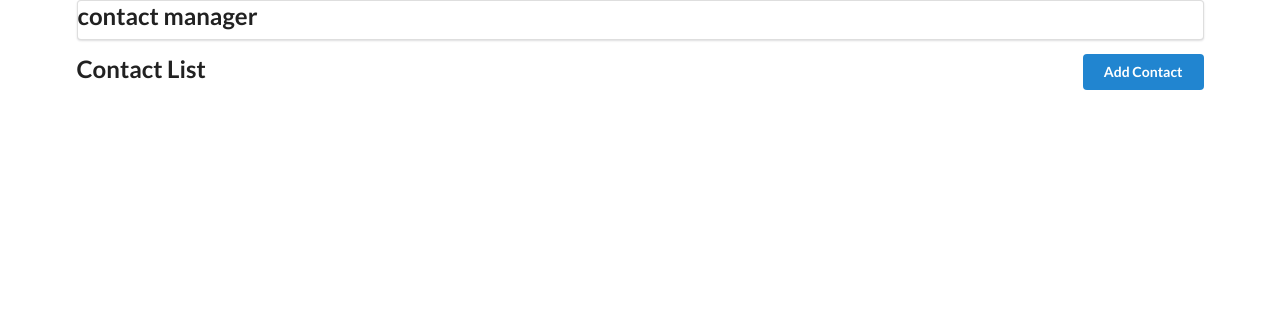
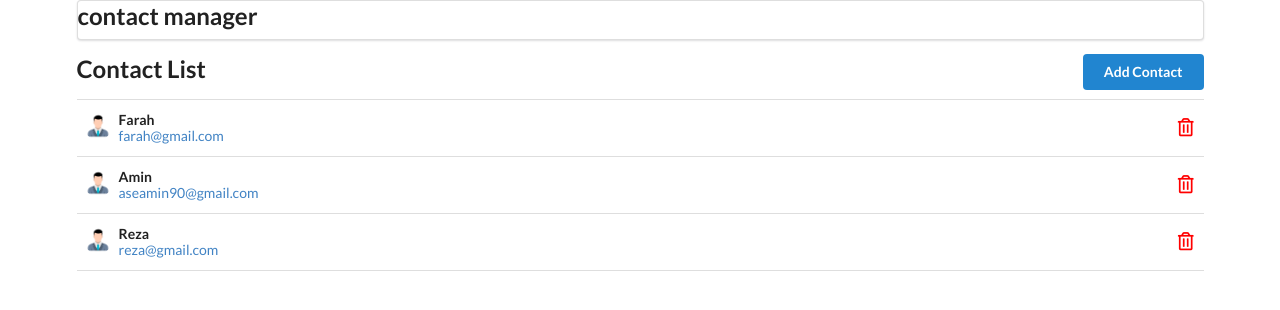
Before and after one commit to mhrz-asemani/contact-app, a React (Create React App) app: page / in a window 1280 px wide. Shown: the top 310 px of the page. Built offline with nearby package versions, Linux system fonts and the light colour scheme; data requests are answered from the project's data file.

Commit message:
home note

```diff
--- /dev/null
+++ b/server-api/db.json
@@ -0,0 +1,19 @@
+{
+  "contacts": [
+    {
+      "id": "811bec3b-9ef9-4350-a4d5-7a84c3118c63",
+      "name": "Farah",
+      "email": "farah@gmail.com"
+    },
+    {
+      "id": "d6ac04f8-5aa5-4970-8cbc-c0007977550a",
+      "name": "Amin",
+      "email": "aseamin90@gmail.com"
+    },
+    {
+      "id": "cb55602b-6e00-4ab1-a184-c37edbbd4f85",
+      "name": "Reza",
+      "email": "reza@gmail.com"
+    }
+  ]
+}
--- a/src/components/AddContact.js
+++ b/src/components/AddContact.js
@@ -12,7 +12,7 @@ class AddContact extends Component {
             alert("All the fields are mandatory!");
             return;
         }
-        this.props.addContactHandler(this.state);
+        this.props.addContact(this.state);
         this.setState({name: "", email: ""});
     };
 
--- a/src/components/App.css
+++ b/src/components/App.css
@@ -27,12 +27,3 @@
 .App-link {
   color: #61dafb;
 }
-
-@keyframes App-logo-spin {
-  from {
-    transform: rotate(0deg);
-  }
-  to {
-    transform: rotate(360deg);
-  }
-}
--- a/src/components/App.js
+++ b/src/components/App.js
@@ -1,44 +1,59 @@
 import './App.css';
-import {v4 as uuidv4} from 'uuid';
-import { BrowserRouter as Router, Routes, Route } from "react-router-dom";
+import {v4 as uuid} from 'uuid';
+import {BrowserRouter as Router, Routes, Route} from "react-router-dom";
 import {useEffect, useState} from 'react'
 import Header from './Header'
 import AddContact from './AddContact'
 import ContactList from './ContactList'
 import ContactDetails from "./ContactDetails";
+import api from '../api/contacts';
 
 function App() {
   const LOCAL_STORAGE_KEY = "contacts",
     [contacts, setContacts] = useState([]);
 
-    const addContactHandler = contact => {
-        setContacts([...contacts, { id: uuidv4(), ...contact }]);
+  const addContact = async contact => {
+    const request = {
+      id: uuid(),
+      ...contact
     };
-    const removeContact = id => {
+    const response = await api.post('/contacts', request);
+    setContacts([...contacts, response.data]);
+  };
+  const removeContact = async id => {
+    await api.delete(`/contacts/${id}`);
     setContacts(contacts.filter(contact => contact.id !== id));
   };
+  const retrieveContacts = () =>
+    api.get('/contacts');     // GET method
 
   useEffect(() => {
-        const retrievedContacts = JSON.parse(localStorage.getItem(LOCAL_STORAGE_KEY));
-        if (retrievedContacts !== null && retrievedContacts.length) setContacts(retrievedContacts);
+    // use .then or async await to do sync statements
+    (async () => {
+      const allContacts = await retrieveContacts();
+      allContacts.data.length && setContacts(allContacts.data);
+    })();
+
+    // const retrievedContacts = JSON.parse(localStorage.getItem(LOCAL_STORAGE_KEY));
+    // if (retrievedContacts !== null && retrievedContacts.length) setContacts(retrievedContacts);
   }, []);
 
-    useEffect(() => {
-        localStorage.setItem(LOCAL_STORAGE_KEY, JSON.stringify(contacts));
-    }, [contacts]);
+  // useEffect(() => {
+  //   localStorage.setItem(LOCAL_STORAGE_KEY, JSON.stringify(contacts));
+  // }, [contacts]);
 
   return (
     <div className="ui container">
       <Router>
-                <Header />
+        <Header/>
         <Routes>
           <Route path="/" element={
-                        <ContactList contacts={ contacts } removeContact={ removeContact } />
-                    } />
+            <ContactList contacts={contacts} removeContact={removeContact}/>
+          }/>
           <Route path="/add" element={
-                        <AddContact addContactHandler={ addContactHandler } />
-                    } />
-                    <Route path="/contact/:id" element={ <ContactDetails /> } />
+            <AddContact addContact={addContact}/>
+          }/>
+          <Route path="/contact/:id" element={<ContactDetails/>}/>
         </Routes>
       </Router>
     </div>
```
Also changed, not shown: server-api/package.json (added, +12 -0 lines). Lines whose indentation alone changed are shown as unchanged.
